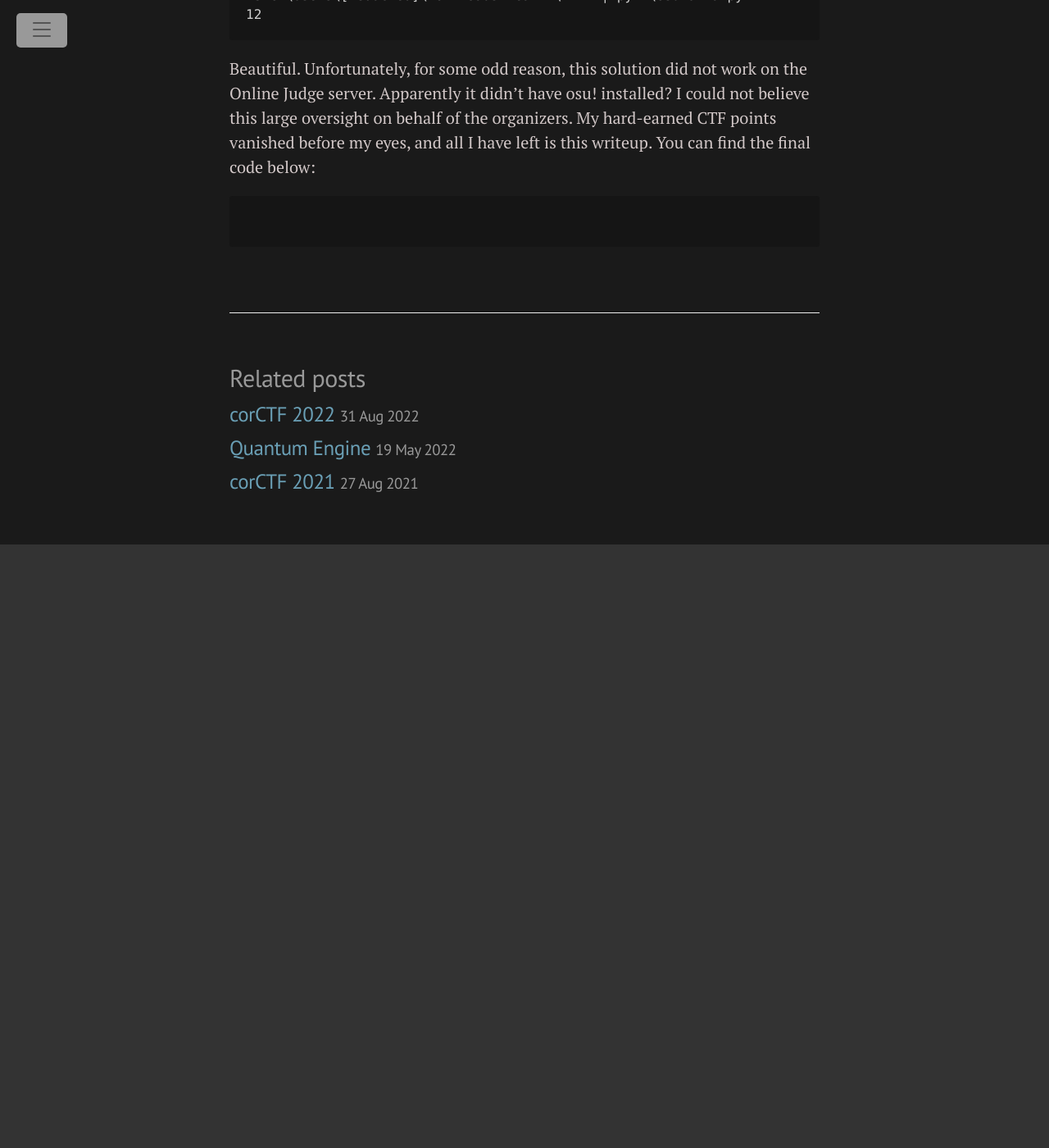
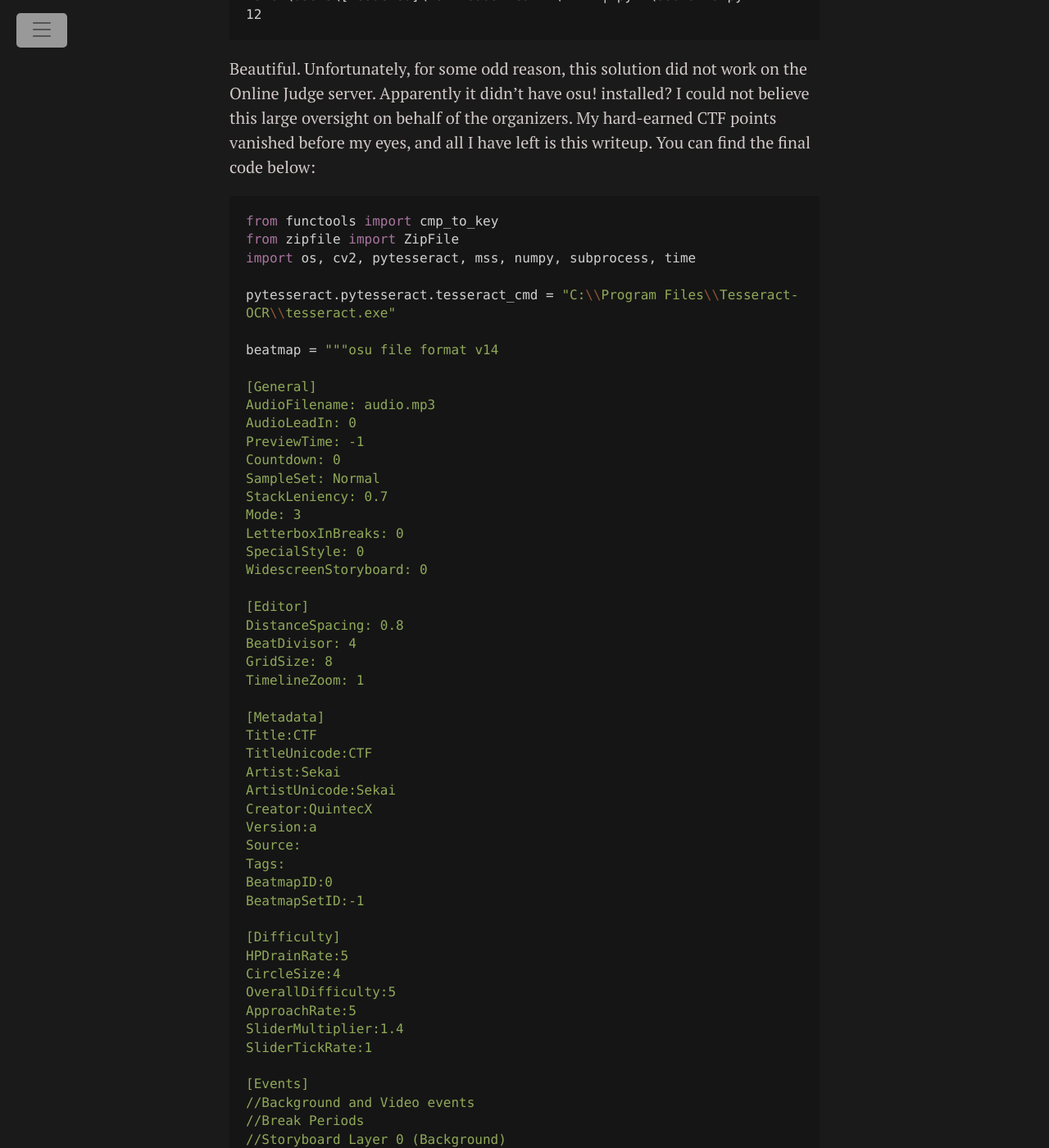
Before and after one commit to Quintec/Quintec.github.io, a Jekyll site: the page built from _posts/2022-10-08-osu-mania.md, in a window 1280 px wide and 1400 px high, scrolled down 5397 px. Shown: the whole window at 82% size. Built offline with Jekyll 4.4.1, drawn with Linux system fonts in a browser that asks for light colours; before the commit the page ends 6061 px from its top, so only the background shows below that; some of the changed text lies outside the part shown.

Commit message:
code still missing

````diff
--- a/_posts/2022-10-08-osu-mania.md
+++ b/_posts/2022-10-08-osu-mania.md
@@ -204,5 +204,136 @@
 Beautiful. Unfortunately, for some odd reason, this solution did not work on the Online Judge server. Apparently it didn't have osu! installed? I could not believe this large oversight on behalf of the organizers. My hard-earned CTF points vanished before my eyes, and all I have left is this writeup. You can find the final code below:
 
 ```python
+from functools import cmp_to_key
+from zipfile import ZipFile
+import os, cv2, pytesseract, mss, numpy, subprocess, time
 
+pytesseract.pytesseract.tesseract_cmd = "C:\\Program Files\\Tesseract-OCR\\tesseract.exe"
+
+beatmap = """osu file format v14
+
+[General]
+AudioFilename: audio.mp3
+AudioLeadIn: 0
+PreviewTime: -1
+Countdown: 0
+SampleSet: Normal
+StackLeniency: 0.7
+Mode: 3
+LetterboxInBreaks: 0
+SpecialStyle: 0
+WidescreenStoryboard: 0
+
+[Editor]
+DistanceSpacing: 0.8
+BeatDivisor: 4
+GridSize: 8
+TimelineZoom: 1
+
+[Metadata]
+Title:CTF
+TitleUnicode:CTF
+Artist:Sekai
+ArtistUnicode:Sekai
+Creator:QuintecX
+Version:a
+Source:
+Tags:
+BeatmapID:0
+BeatmapSetID:-1
+
+[Difficulty]
+HPDrainRate:5
+CircleSize:4
+OverallDifficulty:5
+ApproachRate:5
+SliderMultiplier:1.4
+SliderTickRate:1
+
+[Events]
+//Background and Video events
+//Break Periods
+//Storyboard Layer 0 (Background)
+//Storyboard Layer 1 (Fail)
+//Storyboard Layer 2 (Pass)
+//Storyboard Layer 3 (Foreground)
+//Storyboard Layer 4 (Overlay)
+//Storyboard Sound Samples
+
+[TimingPoints]
+0,500,4,1,0,100,1,0
+
+[HitObjects]
+"""
+
+def circle(beat, col):
+    x = [64, 192, 320, 448][col - 1]
+    return f"{x},192,{beat},1,0,0:0:0:0:\n"
+    return hstr
+
+def hold(beat, col, duration):
+    x = [64, 192, 320, 448][col - 1]
+    time = duration * 250
+    return f"{x},192,{beat},128,0,{beat+time}:0:0:0:0:\n"
+
+def time_cmp(obj1, obj2):
+    t1, t2 = int(obj1.split(',')[2]), int(obj2.split(',')[2])
+    if t1 < t2:
+        return -1
+    elif t1 == t2:
+        return 0
+    else:
+        return 1
+
+
+n = int(input())
+arr = []
+for i in range(n):
+    arr.append(list(input()))
+
+def column(matrix, i):
+    return [row[i] for row in matrix]
+
+notes = []
+
+for i in range(1, 5):
+    col = column(arr, i)
+    h = False
+    c = False
+    hold_len = 0
+    beat = 0
+    for char in col:
+        if char == '-':
+            if h:
+                notes.append(hold(beat - 250 * (hold_len + 1), i, hold_len + 1))
+                hold_len = 0
+            else:
+                c = True
+            h = False
+        elif char == '#':
+            h = True
+            c = False
+            hold_len += 1
+        elif c:
+            c = False
+            notes.append(circle(beat - 250, i))
+        beat += 250
+beatmap += ''.join(sorted(notes, key=cmp_to_key(time_cmp)))
+
+with open('Sekai - CTF (QuintecX) [a].osu', 'w') as f:
+    f.write(beatmap)
+
+zipObj = ZipFile('sekaictf.osz', 'w')
+zipObj.write('audio.mp3') # every self respecting osu! player has an Freedom Dive audio.mp3 in every single folder
+zipObj.write('Sekai - CTF (QuintecX) [a].osu')
+zipObj.close()
+
+os.startfile('sekaictf.osz')
+time.sleep(15) #my computer is a potato
+
+mon = {'top': 0, 'left': 0, 'width': 414, 'height': 180}
+with mss.mss() as sct:
+    im = numpy.asarray(sct.grab(mon))
+    text = pytesseract.image_to_string(im)
+    print(text.split("Objects: ")[1].split()[0])
 ```
````
